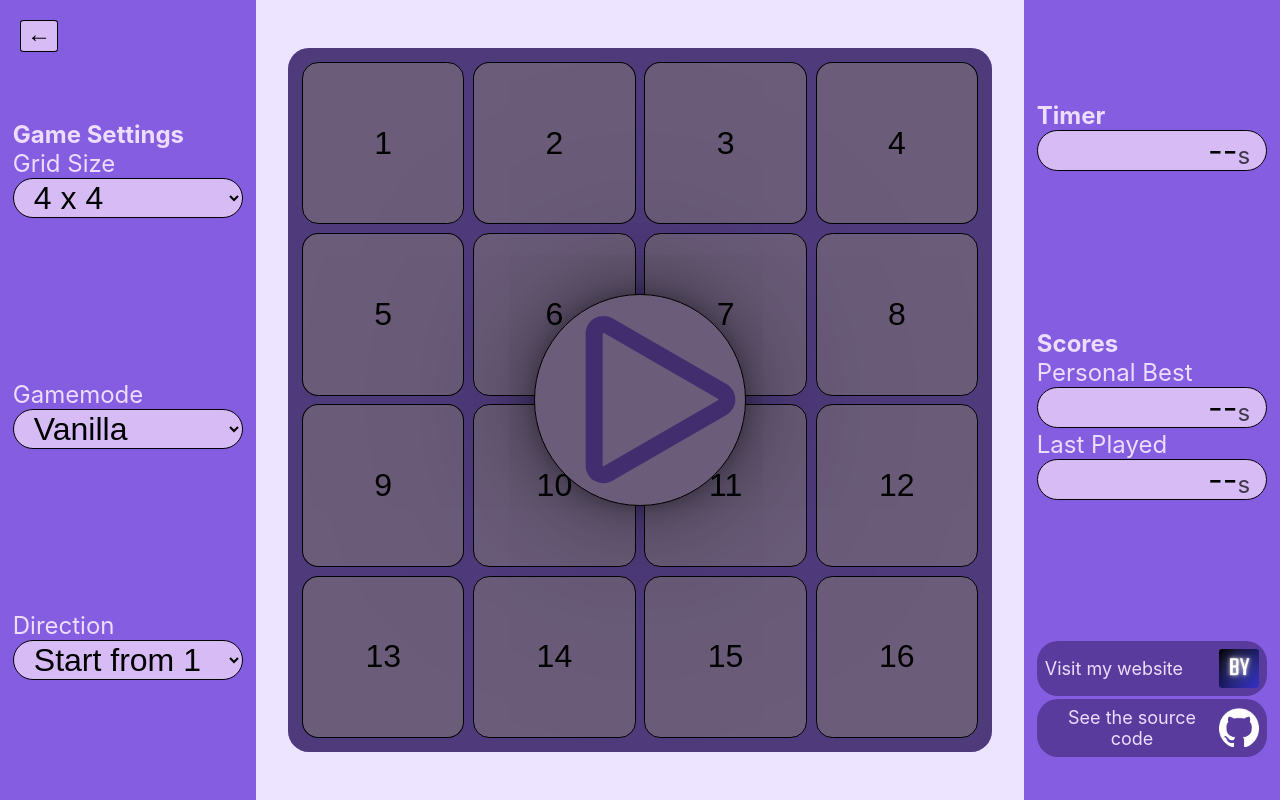
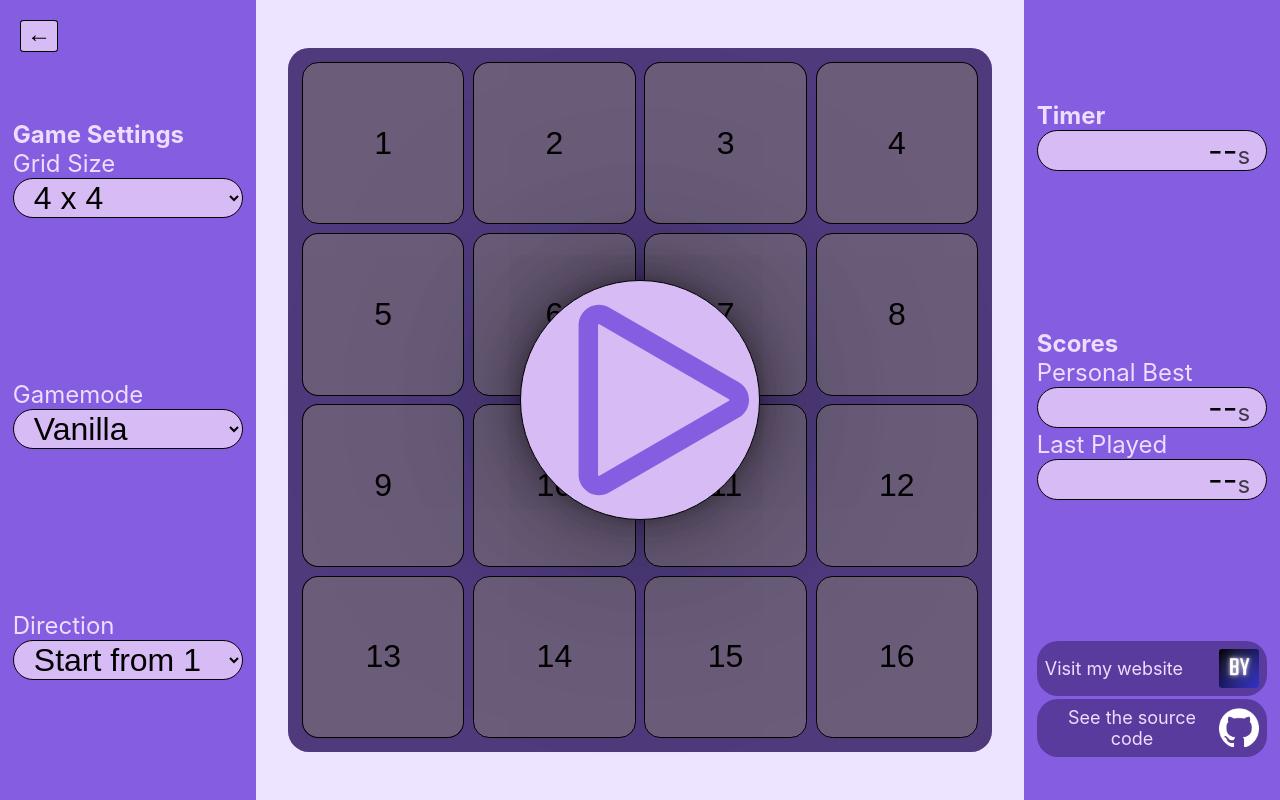
Before and after one commit to BerkYeni/schulteproject, a React (Create React App) app: page / in a window 1280 px wide. Built offline with nearby package versions, Linux system fonts and the light colour scheme.

Commit message:
fixed replay button being dimmed

```diff
--- a/src/App.css
+++ b/src/App.css
@@ -265,13 +265,15 @@ button:hover {
 }
 
 .tableReplay {
+  aspect-ratio: 1;
+  z-index: 3;
   position: absolute;
   left: 0;
   right: 0;
   top: 0;
   bottom: 0;
   margin: auto;
-  width: 30%;
+  /* width: 30%; */
   height: 30%;
   padding: 0;
   border-radius: 100%;
@@ -418,7 +420,7 @@ a:active {
 
 .dimOverlay:after {
   content: " ";
-  z-index: 10;
+  z-index: 2;
   display: block;
   position: absolute;
   height: 100%;
--- a/src/App.tsx
+++ b/src/App.tsx
@@ -32,6 +32,7 @@ import ControlPanel from "./components/ControlPanel/ControlPanel";
 import HidePanelsButton from "./components/Other/HidePanelsButton";
 import SchulteTable from "./components/SchulteTable/SchulteTable";
 import Statistics from "./components/StatisticsPanel/Statistics";
+import PlayReplayButton from "./components/SchulteTable/PlayReplayButton";
 
 
 export const matchesKey = "matches";
@@ -399,6 +400,12 @@ const App = () => {
     }
   }, [table, gameMode]);
 
+  const onStart = gameMode === GameMode.Memory
+    ? () => tableDispatch({ type: "StartCountDown" })
+    : () => tableDispatch({ type: "Start" })
+
+  const onRestart = () => tableDispatch({ type: "Restart" })
+
   const renderGameModeTable = (gameMode: GameMode) => {
     return (
       <SchulteTable
@@ -406,16 +413,8 @@ const App = () => {
         gameState={table.state}
         tiles={table.tiles}
         gridSize={table.settings.gridSize}
-        onStart={
-          gameMode === GameMode.Memory
-            ? () => tableDispatch({ type: "StartCountDown" })
-            : () => tableDispatch({ type: "Start" })
-        }
-        onRestart={
-          gameMode === GameMode.Memory
-            ? () => tableDispatch({ type: "Restart" })
-            : () => tableDispatch({ type: "Restart" })
-        }
+        onStart={onStart}
+        onRestart={onRestart}
         onNumberInput={(inputtedNumber: number) =>
           tableDispatch({
             type: "InputNumber",
@@ -507,7 +506,10 @@ const App = () => {
         onResetMatches={resetMatches}
       />
 
-      <div className="tableContainer">{renderGameModeTable(gameMode)}</div>
+      <div className="tableContainer">
+        {renderGameModeTable(gameMode)}
+        <PlayReplayButton gameState={table.state} onRestart={onRestart} onStart={onStart} />
+      </div>
     </div>
   );
 };
--- /dev/null
+++ b/src/components/SchulteTable/PlayReplayButton.tsx
@@ -0,0 +1,27 @@
+import React, { FC } from "react";
+import { GameState } from "../../interfaces";
+import PlaySvg from "../Other/PlaySvg";
+import ReplaySvg from "../Other/ReplaySvg";
+
+interface PlayReplayButtonProps {
+  gameState: GameState;
+  onStart: () => void;
+  onRestart: () => void;
+}
+
+const PlayReplayButton: FC<PlayReplayButtonProps> = ({gameState, onStart, onRestart,}) => {
+  return (
+    <div>
+      {(gameState === "NotStarted" || gameState === "Completed") && (
+        <button
+          className="tableReplay"
+          onClick={gameState === "NotStarted" ? onStart : onRestart}
+        >
+          {gameState === "NotStarted" ? <PlaySvg /> : <ReplaySvg />}
+        </button>
+      )}
+    </div>
+  );
+};
+
+export default PlayReplayButton;
--- a/src/components/SchulteTable/SchulteTable.tsx
+++ b/src/components/SchulteTable/SchulteTable.tsx
@@ -4,6 +4,7 @@ import { GameMode, GameState, Tile, GridSize } from "../../interfaces";
 import { gridSizeToCss, renderSchulteTile } from "../../utils";
 import PlaySvg from "../Other/PlaySvg";
 import ReplaySvg from "../Other/ReplaySvg";
+import PlayReplayButton from "./PlayReplayButton";
 
 interface SchulteTableProps {
   gameMode: GameMode;
@@ -27,17 +28,8 @@ const SchulteTable: FC<SchulteTableProps> = ({
   expectedNumber,
 }) => {
   return (
-    <div className={`schulteTable ${gridSizeToCss(gridSize)} ${gameState !== "Playing" ? "dimOverlay" : ""}`}>
+    <div className={`schulteTable ${gridSizeToCss(gridSize)} ${gameState === "Playing" || gameState === "Countdown"  ? "" : "dimOverlay"}`}>
       {tiles.map((tile, index) => renderSchulteTile(tile, index, gameMode, gameState, onNumberInput, expectedNumber))}
-
-      {(gameState === "NotStarted" || gameState === "Completed") && (
-        <button
-          className="tableReplay"
-          onClick={gameState === "NotStarted" ? onStart : onRestart}
-        >
-          {gameState === "NotStarted" ? <PlaySvg /> : <ReplaySvg />}
-        </button>
-      )}
     </div>
   );
 };
```
